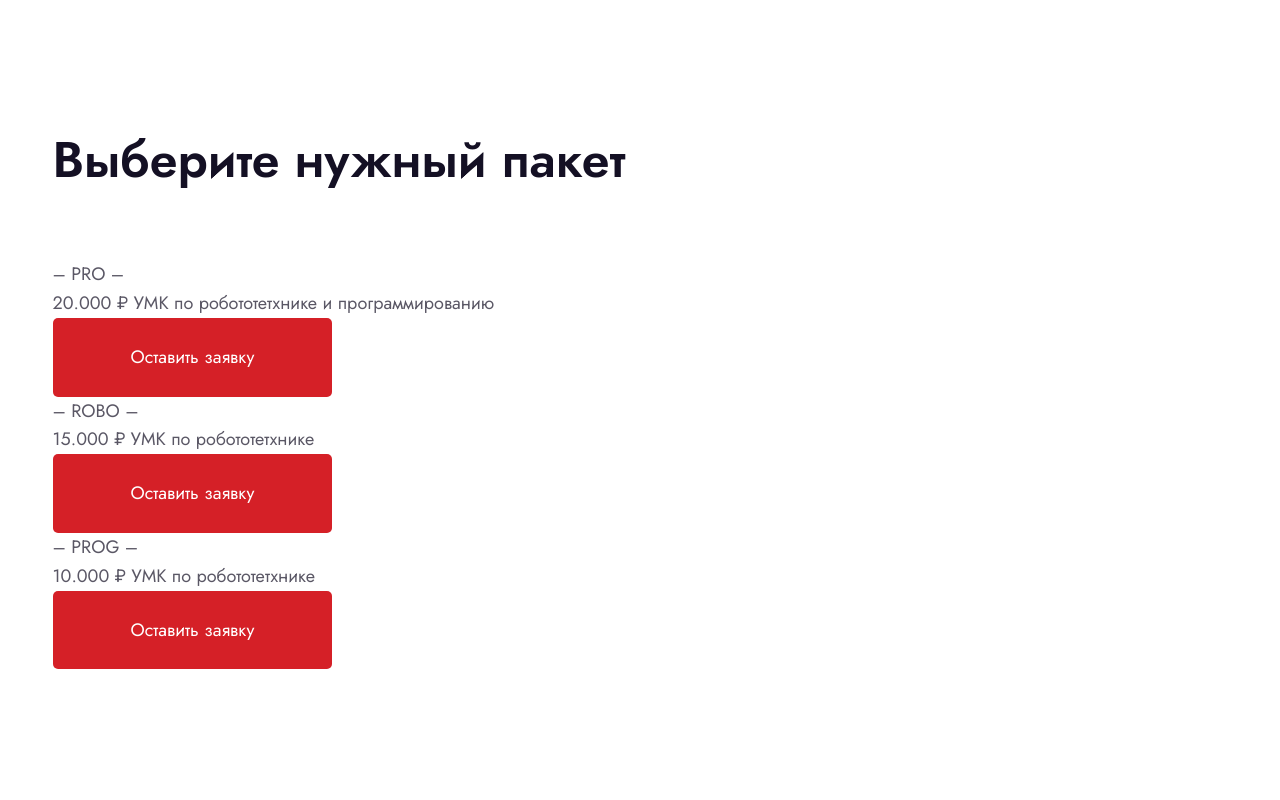
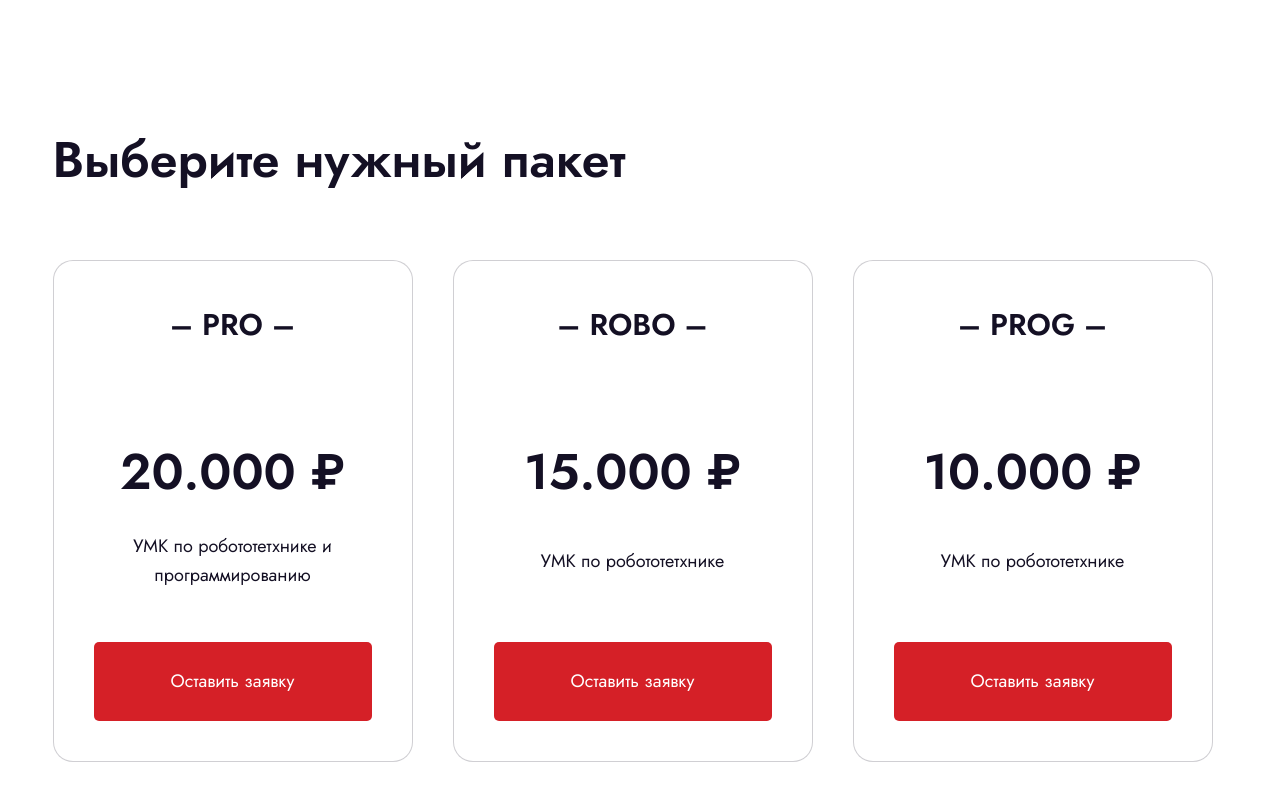
Before and after one commit to EVZhitnik/RoboSchool, a website with bundled scripts: page index.html in a window 1280 px wide. Shown: the part 2774-3574 px from the top of the page. Built offline with nearby package versions, Linux system fonts and the light colour scheme; files whose address does not match are found by name.

Commit message:
Стилизация секции package с помощью SCSS

```diff
--- /dev/null
+++ b/scss/blocks/_card-package.scss
@@ -0,0 +1,52 @@
+@use 'helpers' as *;
+
+.card-package {
+    display: flex;
+    flex-direction: column;
+    text-align: center;
+    padding: rem(40);
+    height: 100%;
+
+    @include mobile-s {
+        display: grid;
+        row-gap: rem(40);
+        padding: rem(40) rem(25);
+    }
+
+    &__header {
+        font-weight: 600;
+        font-size: rem(30);
+
+        &:not(:last-child) {
+            margin-bottom: rem(83);
+
+            @include mobile-s {
+                margin-bottom: 0;
+            }
+        }
+    }
+
+    &__main {
+        display: grid;
+        row-gap: rem(20);
+        flex-grow: 1;
+
+        &:not(:last-child) {
+            margin-bottom: rem(52);
+
+            @include mobile-s {
+                margin-bottom: 0;
+            }
+        }
+    }
+
+    &__price {
+        font-weight: 600;
+        font-size: rem(50);
+    }
+
+    &__text {
+        max-width: rem(250);
+        margin: 0 auto;
+    }
+}
--- /dev/null
+++ b/scss/blocks/_package.scss
@@ -0,0 +1,26 @@
+@use 'helpers' as *;
+
+.package {
+    &__list {
+        display: flex;
+        justify-content: center;
+        flex-wrap: wrap;
+        gap: rem(40);
+    }
+
+    &__item {
+        width: 100%;
+        max-width: rem(360);
+        border: var(--border);
+        border-radius: rem(20);
+        color: var(--color-dark-blue);
+        background-color: var(--color-white);
+        transition-duration: var(--transition-duration);
+
+        @include hover {
+            color: var(--color-white);
+            background-color: var(--color-dark-blue);
+            transform: scale(1.05);
+        }
+    }
+}
--- a/scss/main.scss
+++ b/scss/main.scss
@@ -22,6 +22,9 @@
 @use 'blocks/soc1als-modal';
 @use 'blocks/tabs';
 
+@use 'blocks/package';
+@use 'blocks/card-package';
+
 // .header,
 // main > *:not(:last-child),
 // .footer {
```
Also changed, not shown: css/main.css, 1 other file.
